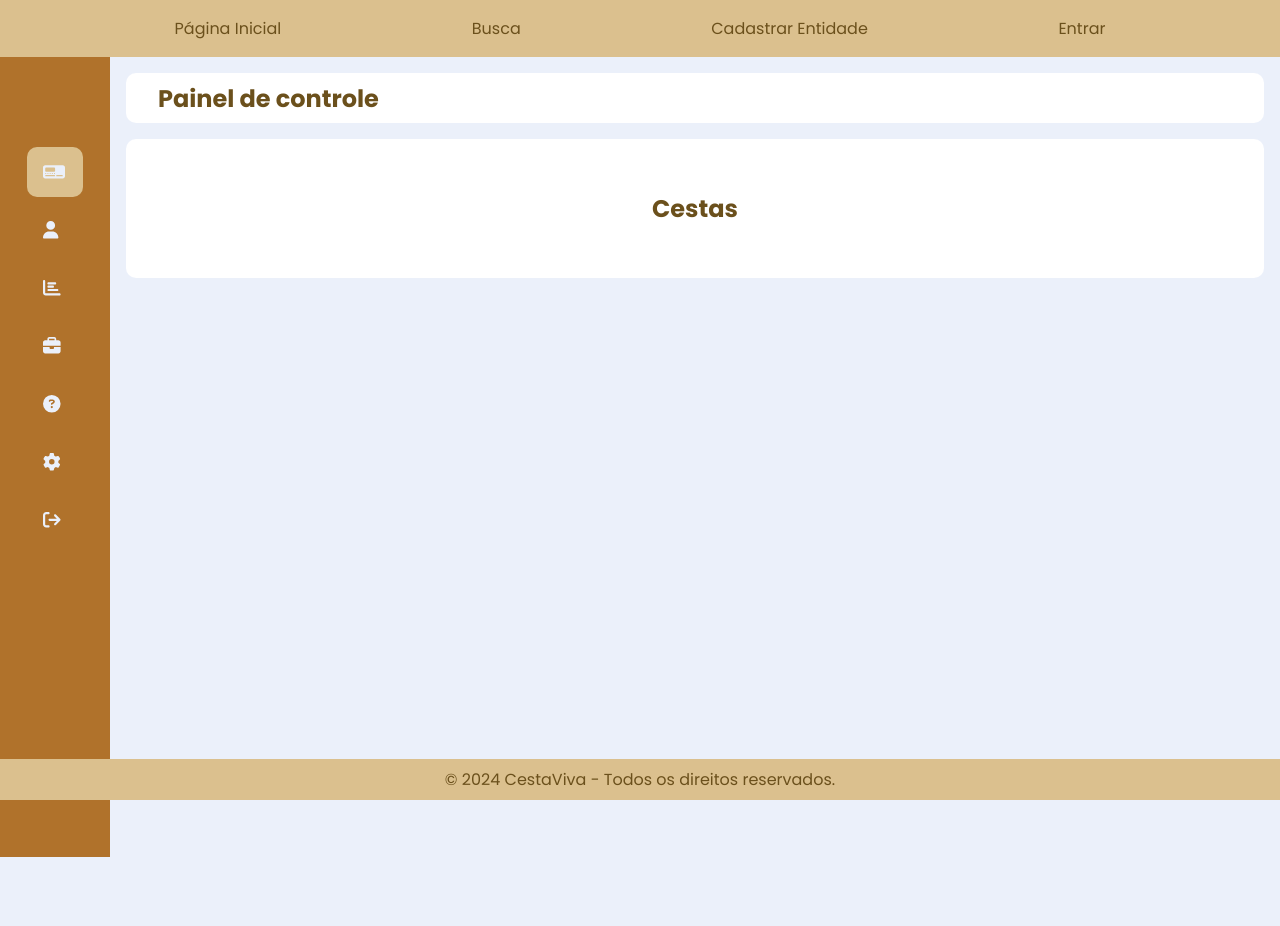
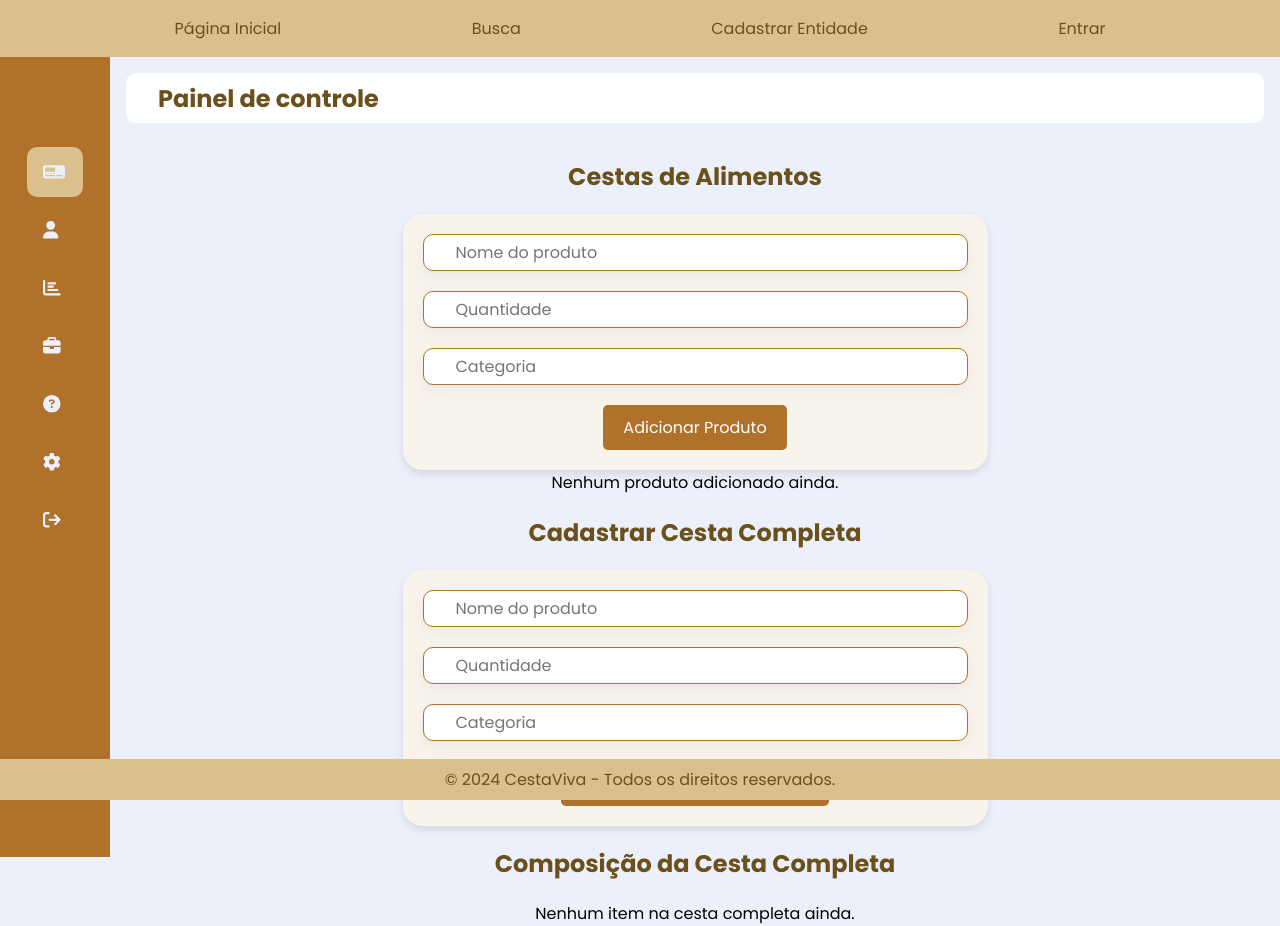
Before and after one commit to Amicuchi/CestaViva, a React (Vite) app: page /dashboard/cestas in a window 1280 px wide. Before the commit the page ends 857 px from the top, so only its background shows below. Built offline with nearby package versions, Linux system fonts and the light colour scheme.

Commit message:
Primeira versão do componente Cestas no Dashboard

```diff
--- a/src/components/dashboardComponents/Cestas.jsx
+++ b/src/components/dashboardComponents/Cestas.jsx
@@ -1,7 +1,221 @@
+import { useState } from 'react';
+
 export default function Cestas() {
-    return(
-        <div className="card--container">
-            <h2>Cestas</h2>
-        </div>
-    )
+    const [produtos, setProdutos] = useState([]);
+    const [novoProduto, setNovoProduto] = useState({ nome: '', quantidade: '', categoria: '' });
+    const [quantidadeBaixa, setQuantidadeBaixa] = useState({});
+    const [cestaCompleta, setCestaCompleta] = useState([]);
+    const [novoItemCesta, setNovoItemCesta] = useState({ nome: '', quantidade: '', categoria: '' });
+
+    const handleInputChange = (e) => {
+        const { name, value } = e.target;
+        setNovoProduto((prevState) => ({
+            ...prevState,
+            [name]: value,
+        }));
+    };
+
+    const handleQuantidadeBaixaChange = (e, index) => {
+        const { value } = e.target;
+        setQuantidadeBaixa((prevState) => ({
+            ...prevState,
+            [index]: value,
+        }));
+    };
+
+    const adicionarProduto = (e) => {
+        e.preventDefault();
+        if (novoProduto.nome && novoProduto.quantidade > 0 && novoProduto.categoria) {
+            setProdutos([...produtos, { ...novoProduto, recebido: 0 }]);
+            setNovoProduto({ nome: '', quantidade: '', categoria: '' });
+        }
+    };
+
+    const adicionarItemCesta = (e) => {
+        e.preventDefault();
+        if (novoItemCesta.nome && novoItemCesta.quantidade > 0 && novoItemCesta.categoria) {
+            setCestaCompleta([...cestaCompleta, { ...novoItemCesta }]);
+            setNovoItemCesta({ nome: '', quantidade: '', categoria: '' });
+        }
+    };
+
+    const darBaixa = (index) => {
+        const qtdBaixa = parseInt(quantidadeBaixa[index] || 1, 10);
+        const updatedProdutos = [...produtos];
+        const produto = updatedProdutos[index];
+        const restante = produto.quantidade - produto.recebido;
+
+        if (qtdBaixa > 0 && qtdBaixa <= restante) {
+            produto.recebido += qtdBaixa;
+            setProdutos(updatedProdutos);
+            setQuantidadeBaixa((prevState) => ({
+                ...prevState,
+                [index]: '', // Limpar o campo após a baixa
+            }));
+        } else {
+            alert('Quantidade inválida para dar baixa.');
+        }
+    };
+
+    const editarItem = (index) => {
+        // Aqui você pode implementar a lógica para editar um item da cesta completa.
+        const item = cestaCompleta[index];
+        const nome = prompt('Editar nome do produto:', item.nome);
+        const quantidade = prompt('Editar quantidade:', item.quantidade);
+        const categoria = prompt('Editar categoria:', item.categoria);
+
+        if (nome && quantidade > 0 && categoria) {
+            const updatedCesta = [...cestaCompleta];
+            updatedCesta[index] = { nome, quantidade, categoria };
+            setCestaCompleta(updatedCesta);
+        }
+    };
+
+    const excluirItem = (index) => {
+        const updatedCesta = cestaCompleta.filter((_, i) => i !== index);
+        setCestaCompleta(updatedCesta);
+    };
+
+    return (
+        <>
+            <div className="cestas--cadastroProduto">
+                <h2>Cestas de Alimentos</h2>
+                <form className="form-container" onSubmit={adicionarProduto}>
+                    <input
+                        type="text"
+                        name="nome"
+                        placeholder="Nome do produto"
+                        value={novoProduto.nome}
+                        onChange={handleInputChange}
+                    />
+                    <input
+                        type="number"
+                        name="quantidade"
+                        placeholder="Quantidade"
+                        value={novoProduto.quantidade}
+                        onChange={handleInputChange}
+                    />
+                    <input
+                        type="text"
+                        name="categoria"
+                        placeholder="Categoria"
+                        value={novoProduto.categoria}
+                        onChange={handleInputChange}
+                    />
+                    <button type="submit">Adicionar Produto</button>
+                </form>
+            </div>
+
+            <div className="lista-produtos">
+                {produtos.length === 0 ? (
+                    <p>Nenhum produto adicionado ainda.</p>
+                ) : (
+                    <table>
+                        <thead>
+                            <tr>
+                                <th>Produto</th>
+                                <th>Categoria</th>
+                                <th>Quantidade Necessária</th>
+                                <th>Recebido</th>
+                                <th>Restante</th>
+                                <th>Dar Baixa</th>
+                            </tr>
+                        </thead>
+                        <tbody>
+                            {produtos.map((produto, index) => {
+                                const restante = produto.quantidade - produto.recebido;
+                                return (
+                                    <tr key={index}>
+                                        <td>{produto.nome}</td>
+                                        <td>{produto.categoria}</td>
+                                        <td>{produto.quantidade}</td>
+                                        <td>{produto.recebido}</td>
+                                        <td>{restante}</td>
+                                        <td>
+                                            {restante > 0 ? (
+                                                <>
+                                                    <input
+                                                        type="number"
+                                                        value={quantidadeBaixa[index] || ''}
+                                                        min="1"
+                                                        max={restante}
+                                                        placeholder="Qtd"
+                                                        onChange={(e) => handleQuantidadeBaixaChange(e, index)}
+                                                    />
+                                                    <button onClick={() => darBaixa(index)}>
+                                                        Dar Baixa
+                                                    </button>
+                                                </>
+                                            ) : (
+                                                <span>Todos recebidos</span>
+                                            )}
+                                        </td>
+                                    </tr>
+                                );
+                            })}
+                        </tbody>
+                    </table>
+                )}
+            </div>
+
+            <div>
+                <h2>Cadastrar Cesta Completa</h2>
+                <form className="form-container" onSubmit={adicionarItemCesta}>
+                    <input
+                        type="text"
+                        name="nome"
+                        placeholder="Nome do produto"
+                        value={novoItemCesta.nome}
+                        onChange={(e) => setNovoItemCesta({ ...novoItemCesta, nome: e.target.value })}
+                    />
+                    <input
+                        type="number"
+                        name="quantidade"
+                        placeholder="Quantidade"
+                        value={novoItemCesta.quantidade}
+                        onChange={(e) => setNovoItemCesta({ ...novoItemCesta, quantidade: e.target.value })}
+                    />
+                    <input
+                        type="text"
+                        name="categoria"
+                        placeholder="Categoria"
+                        value={novoItemCesta.categoria}
+                        onChange={(e) => setNovoItemCesta({ ...novoItemCesta, categoria: e.target.value })}
+                    />
+                    <button type="submit">Adicionar à Cesta Completa</button>
+                </form>
+            </div>
+
+            <div>
+                <h2>Composição da Cesta Completa</h2>
+                {cestaCompleta.length === 0 ? (
+                    <p>Nenhum item na cesta completa ainda.</p>
+                ) : (
+                    <table>
+                        <thead>
+                            <tr>
+                                <th>Produto</th>
+                                <th>Categoria</th>
+                                <th>Quantidade Necessária</th>
+                                <th>Ações</th>
+                            </tr>
+                        </thead>
+                        <tbody>
+                            {cestaCompleta.map((item, index) => (
+                                <tr key={index}>
+                                    <td>{item.nome}</td>
+                                    <td>{item.categoria}</td>
+                                    <td>{item.quantidade}</td>
+                                    <td>
+                                        <button onClick={() => editarItem(index)}>Editar</button>
+                                        <button onClick={() => excluirItem(index)}>Excluir</button>
+                                    </td>
+                                </tr>
+                            ))}
+                        </tbody>
+                    </table>
+                )}
+            </div>
+        </>
+    );
 }
```
